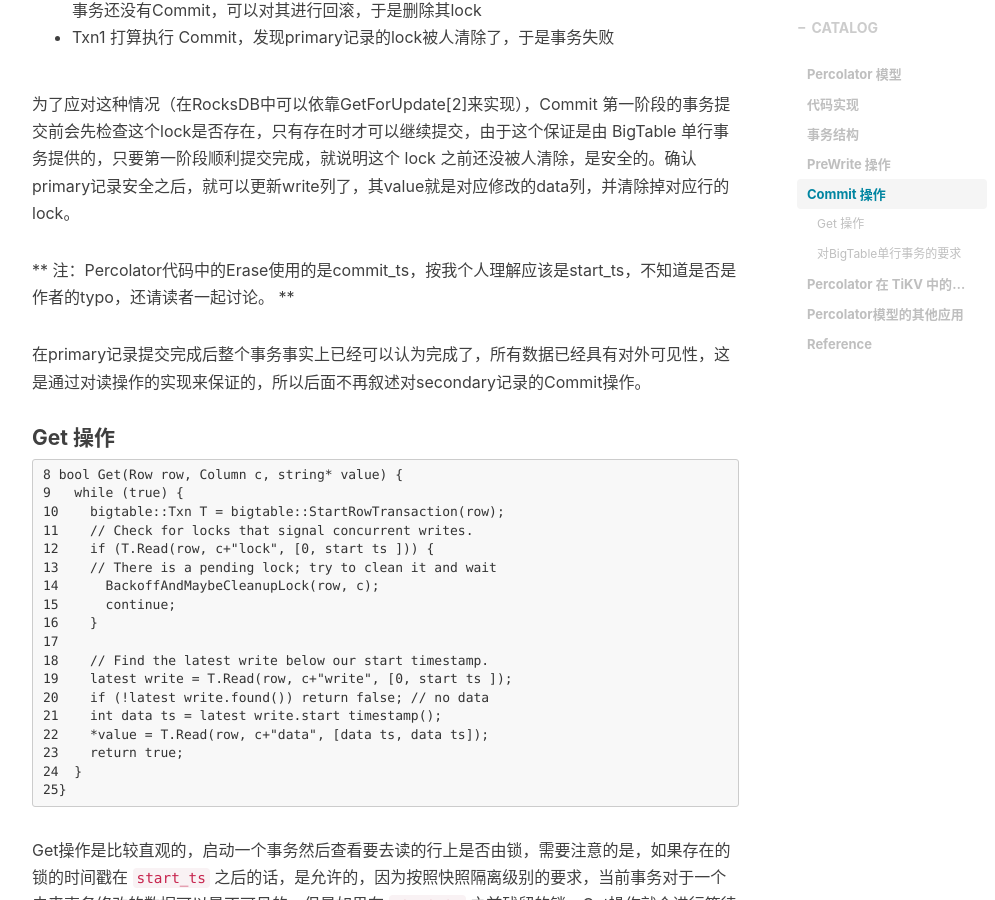
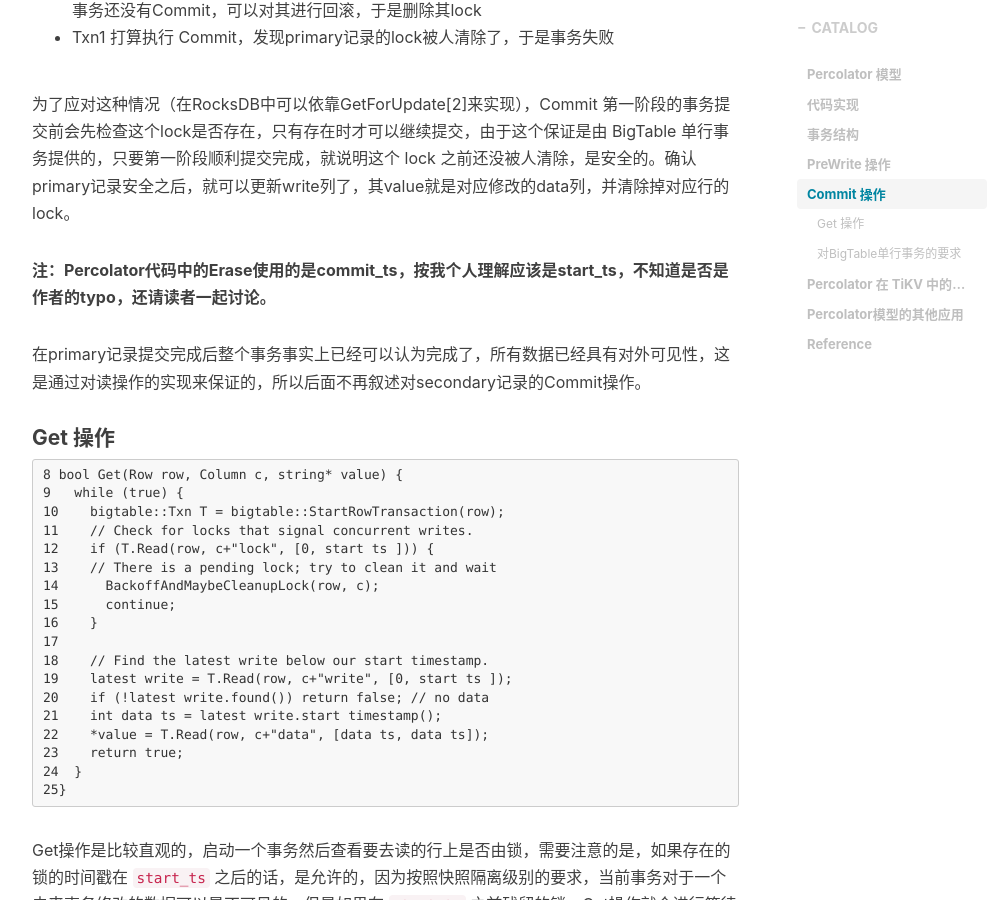
Before and after one commit to flashnative/flashnative.github.io, a Jekyll site: the page built from _posts/2020-11-18-percolator-theory-and-implemetation.md, in a window 1280 px wide and 900 px high, scrolled down 3921 px. Shown: the whole window, without its empty margins (233-1228 px from the left). Built offline with Jekyll 4.4.1, drawn with Linux system fonts in a browser that asks for light colours; nearby versions of some CDN libraries; comment, search, counter and statistics services are not loaded.

```diff
--- a/_posts/2020-11-18-percolator-theory-and-implemetation.md
+++ b/_posts/2020-11-18-percolator-theory-and-implemetation.md
@@ -121,7 +121,7 @@ Commit 操作分为两个阶段，第一个阶段是提交 primary 记录，第
 
 为了应对这种情况（在RocksDB中可以依靠GetForUpdate[2]来实现），Commit 第一阶段的事务提交前会先检查这个lock是否存在，只有存在时才可以继续提交，由于这个保证是由 BigTable 单行事务提供的，只要第一阶段顺利提交完成，就说明这个 lock 之前还没被人清除，是安全的。确认primary记录安全之后，就可以更新write列了，其value就是对应修改的data列，并清除掉对应行的lock。
 
-**  注：Percolator代码中的Erase使用的是commit_ts，按我个人理解应该是start_ts，不知道是否是作者的typo，还请读者一起讨论。 **
+**注：Percolator代码中的Erase使用的是commit_ts，按我个人理解应该是start_ts，不知道是否是作者的typo，还请读者一起讨论。**
 
 在primary记录提交完成后整个事务事实上已经可以认为完成了，所有数据已经具有对外可见性，这是通过对读操作的实现来保证的，所以后面不再叙述对secondary记录的Commit操作。
 
@@ -172,7 +172,7 @@ TiKV是较为知名的一个使用Percolator来实现分布式事务的项目，
 
 ## Reference
 
-[1] [Percolator](https://research.google/pubs/pub36726/)
-[2] [RocksDB Transactions](https://github.com/facebook/rocksdb/wiki/Transactions)
-[3] [Why we built CockroachDB on top of RocksDB](https://www.cockroachlabs.com/blog/cockroachdb-on-rocksd/)
-[4] [TiKV 源码解析系列文章（十二）分布式事务](https://zhuanlan.zhihu.com/p/77846678)
+- [1] [Percolator](https://research.google/pubs/pub36726/)
+- [2] [RocksDB Transactions](https://github.com/facebook/rocksdb/wiki/Transactions)
+- [3] [Why we built CockroachDB on top of RocksDB](https://www.cockroachlabs.com/blog/cockroachdb-on-rocksd/)
+- [4] [TiKV 源码解析系列文章（十二）分布式事务](https://zhuanlan.zhihu.com/p/77846678)
```
